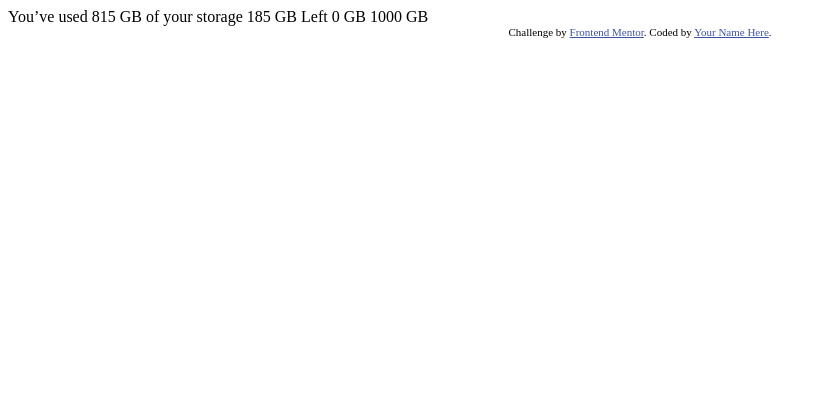
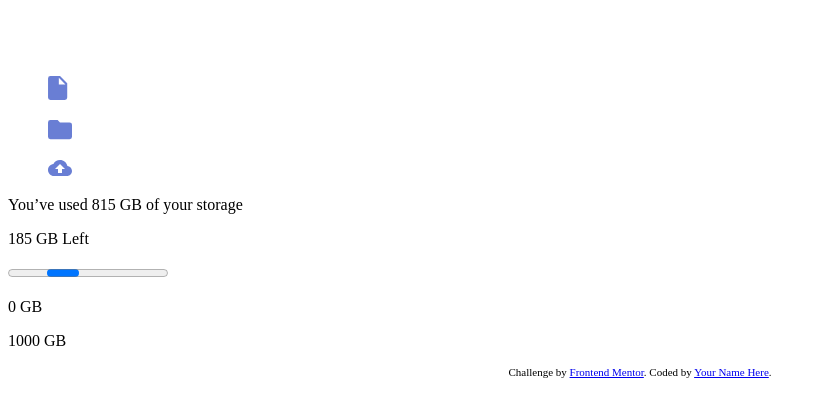
Before and after one commit to MauricioMorenoMorales/FrontendMentor1-Fylo-Data-Storage, a plain HTML site: page index.html in a window 1280 px wide. Shown: the whole page, without its empty margins (0-826 px from the left). Drawn offline with Linux system fonts and the light colour scheme.

Commit message:
HTML Completado

```diff
--- a/index.html
+++ b/index.html
@@ -1,28 +1,55 @@
 <!DOCTYPE html>
 <html lang="en">
-<head>
+
+<meta>
   <meta charset="UTF-8">
-  <meta name="viewport" content="width=device-width, initial-scale=1.0"> <!-- displays site properly based on user's device -->
-
+  <meta name="viewport" content="width=device-width, initial-scale=1.0">
+  <!-- displays site properly based on user's device -->
   <link rel="icon" type="image/png" sizes="32x32" href="./images/favicon-32x32.png">
-
   <title>Frontend Mentor | Fylo data storage component</title>
-
   <!-- Feel free to remove these styles or customise in your own stylesheet 👍 -->
-  <style>
-    .attribution { font-size: 11px; text-align: center; }
-    .attribution a { color: hsl(228, 45%, 44%); }
-  </style>
-</head>
+  <link rel="stylesheet" href="./css/index.css">
+<meta/>
 <body>
-
-  You’ve used 815 GB of your storage
-
-  185 GB Left
-
-  0 GB
-  1000 GB
-
+  <main>
+    <section class="menu">
+      <figure>
+        <img src="./images/logo.svg" alt="">
+      </figure>
+      <div class="lower-buttons">
+        <figure>
+          <img src="./images/icon-document.svg" alt="">
+        </figure>
+        <figure>
+          <img src="./images/icon-folder.svg" alt="">
+        </figure>
+        <figure>
+          <img src="./images/icon-upload.svg" alt="">
+        </figure>
+      </div>
+    </section>
+    <section class="status">
+      <div class="status__upper">
+        <p>
+          You’ve used 815 GB of your storage
+        </p>
+        <p>
+          185 GB Left
+        </p>
+      </div>
+      <div class="status__bar">
+        <progress></progress>
+      </div>
+      <div class="status__lower">
+        <p>
+          0 GB
+        </p>
+        <p>
+          1000 GB
+        </p>
+      </div>
+    </section>
+  </main>
   <div class="attribution">
     Challenge by <a href="https://www.frontendmentor.io?ref=challenge" target="_blank">Frontend Mentor</a>.
     Coded by <a href="#">Your Name Here</a>.
--- /dev/null
+++ b/sass/index.sass
@@ -0,0 +1,11 @@
+.attribution
+     font-size: 11px
+     text-align: center
+
+     .attribution a
+          color: hsl(228, 45%, 44%)
+
+
+.status__bar_progression
+     background-color: black
+     width: 100px
```
Also changed, not shown: css/index.css (added), 1 other file.
